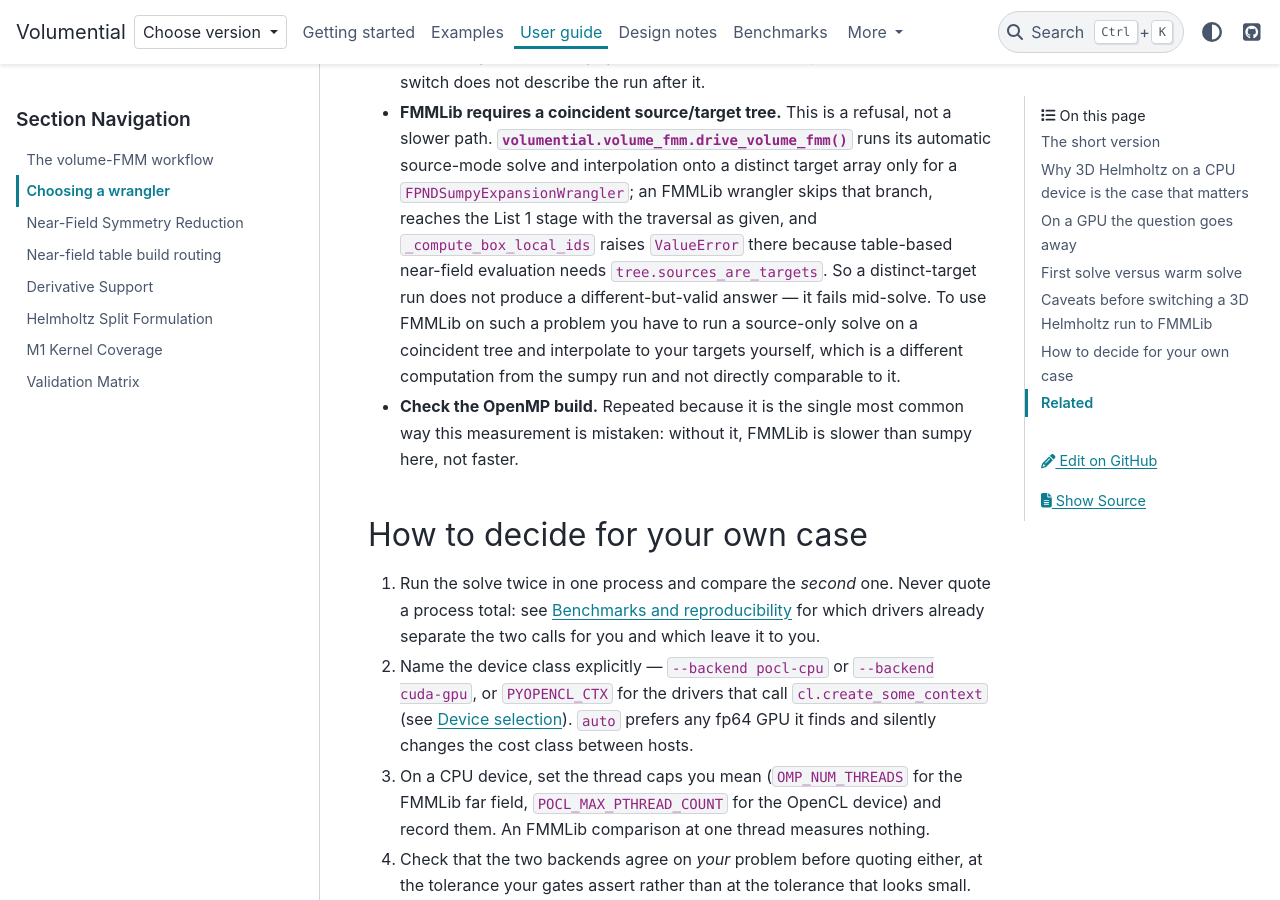
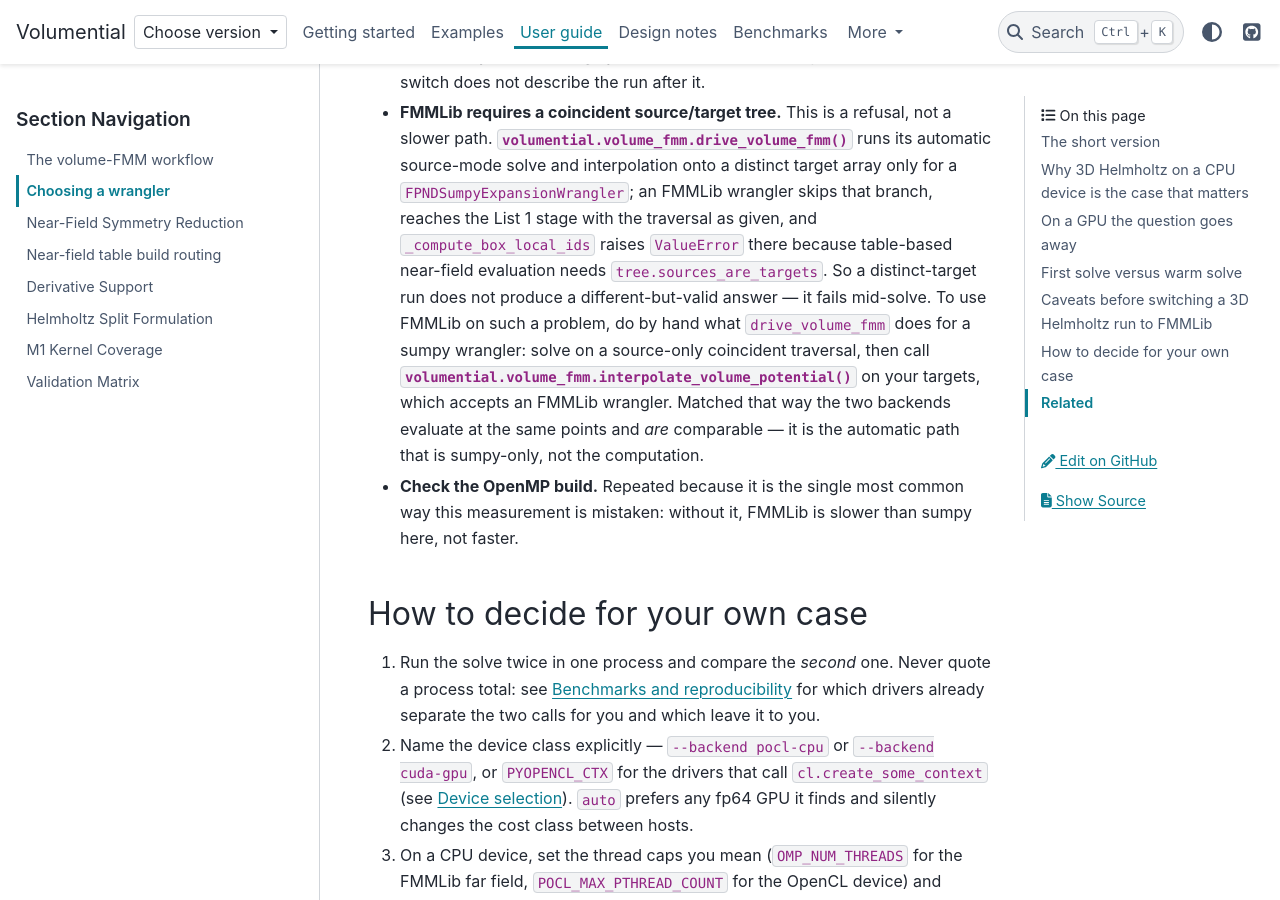
Before and after one commit to xywei/volumential, a Sphinx documentation site: the page built from doc/source/user-guide/choosing-a-wrangler.md, in a window 1280 px wide and 900 px high, scrolled down 5332 px. Built offline with Sphinx 7.4.7 and the PyData theme 0.15.4, drawn with Linux system fonts in a browser that asks for light colours.

Commit message:
docs: the manual FMMLib route is comparable, and scope the P2M warning to charges
* Calling the manual source-only-solve-plus-interpolate route "a different
  computation, not directly comparable" was wrong: it is exactly what
  `drive_volume_fmm` does for a sumpy wrangler, and
  `interpolate_volume_potential` accepts an FMMLib wrangler too.  Matched
  that way the two backends evaluate at the same points and are comparable;
  what is sumpy-only is the *automatic* path, not the computation.  Rewritten
  so the page does not discourage benchmarking the only supported FMMLib
  route for distinct targets.
* The workflow page still stated the `{l,h}{2,3}dformmp_imany` condition
  unconditionally.  It is charge-only: `use_dipoles` makes
  `_get_batched_formmp_routine()` return `None` before those symbols are
  looked at, and `form_multipoles` then takes boxtree's inherited dipole
  path.  Same qualification the wrangler page already carries.

```diff
--- a/doc/source/user-guide/choosing-a-wrangler.md
+++ b/doc/source/user-guide/choosing-a-wrangler.md
@@ -190,10 +190,13 @@ belong in one table whatever recorded them.
   `_compute_box_local_ids` raises `ValueError` there because table-based
   near-field evaluation needs `tree.sources_are_targets`. So a
   distinct-target run does not produce a different-but-valid answer — it
-  fails mid-solve. To use FMMLib on such a problem you have to run a
-  source-only solve on a coincident tree and interpolate to your targets
-  yourself, which is a different computation from the sumpy run and not
-  directly comparable to it.
+  fails mid-solve. To use FMMLib on such a problem, do by hand what
+  `drive_volume_fmm` does for a sumpy wrangler: solve on a source-only
+  coincident traversal, then call
+  {func}`volumential.volume_fmm.interpolate_volume_potential` on your
+  targets, which accepts an FMMLib wrangler. Matched that way the two
+  backends evaluate at the same points and *are* comparable — it is the
+  automatic path that is sumpy-only, not the computation.
 - **Check the OpenMP build.** Repeated because it is the single most common
   way this measurement is mistaken: without it, FMMLib is slower than sumpy
   here, not faster.
```
Also changed, not shown: doc/source/user-guide/volume-fmm-workflow.md (+6 -3 lines).
